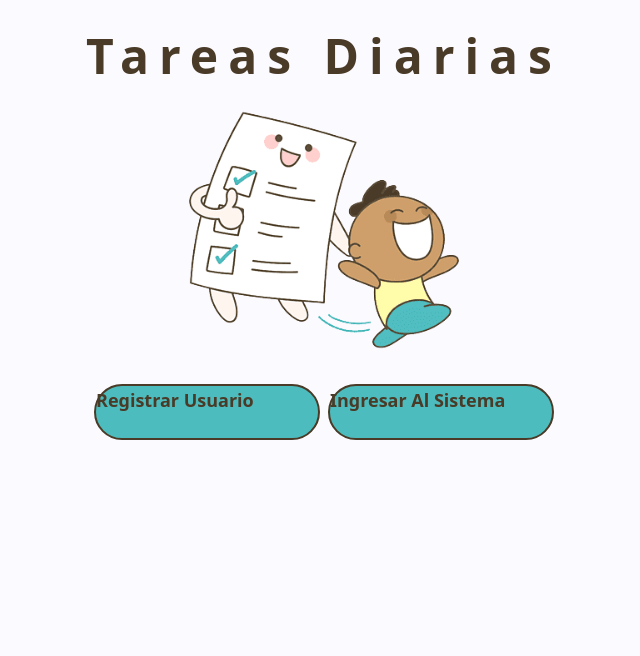
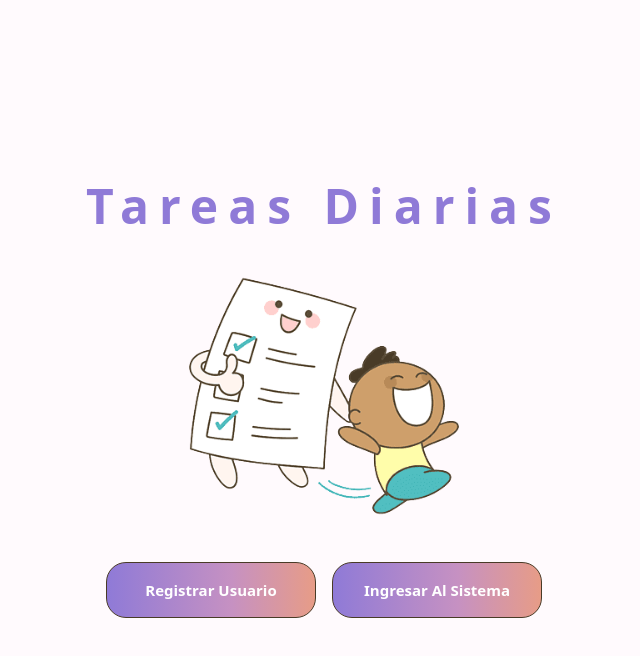
Before and after one commit to caslero/Sion, a plain HTML site: page index.html in a window 1280 px wide. Shown: the whole page, without its empty margins (316-956 px from the left). Drawn offline with nearby package versions, Linux system fonts and the light colour scheme.

Commit message:
Mejoramos el diseño del index

```diff
--- a/css/index.css
+++ b/css/index.css
@@ -1,6 +1,6 @@
 
 body {
-    background-color: #fbfaff;
+    background-color: #fffafd;
     margin:0px;
     padding:0px;
     border:0px;
@@ -456,7 +456,33 @@ body {
     align-items: center;
 }
 
+.btn-index {
+    display: flex;
+    align-items: center;
+    justify-content: center;
+    color: #edd4f6;
+    font-size: 15px;
+    border: 1px solid #493b27;
+    width: 170px;
+    height: 40px;
+    border-radius: 20px;
+    background: #ebd6de;
+    background: linear-gradient(to left, #e79c87 0%, #c691c2 40%, #8f7ad7 100%);
+    font-weight: 400;
+    transition: all;
+    transition-duration: 400ms;
+}
+.btn-index:hover {
+    background-color: white;
+    color: #493b27;
+    border: 2px solid #8f7ad7;
+    font-weight: 400;
+    width: 170px;
+    height: 40px;
+    transition: all;
+    transition-duration: 400ms;
 
+}
 
 
 }
--- a/index.html
+++ b/index.html
@@ -10,14 +10,25 @@
 </head>
 <body>
 
-    <div class="md:max-w-[700px] seccion-principal sesionActiva container mx-auto lg:px-28 flex flex-col items-center">
-        <h1 class="mt-8 text-[#493b27] text-3xl md:text-5xl tracking-[10px] font-[700]">Tareas Diarias</h1>
-        <img src="img/tareas.png" alt="">
-        <div class="px-2 flex justify-between items-center space-x-2 w-full h-16">
-            <a href="usuarios.html" class="text-[#493b27] text-lg font-[600] border-[2px] border-[#493b27] w-[50%] h-14 rounded-[30px] bg-[#4dbcbe] hover:bg-[#493b27] hover:text-[#4dbcbe] hover:border-2 hover:border-[#4dbcbe] registrarUsuario">Registrar Usuario</a>
-            <a href="login.html" class="text-[#493b27] text-lg font-[600] border-[2px] border-[#493b27] w-[50%] h-14 rounded-[30px] bg-[#4dbcbe] hover:bg-[#493b27] hover:text-[#4dbcbe] hover:border-2 hover:border-[#4dbcbe] loginUsuario">Ingresar Al Sistema</a>
+    <section class=" w-screen min-h-[100vh] container mx-auto xl:px-28 px-4 flex items-center justify-center">
+        <div class="space-y-4  flex flex-col items-center w-full max-w-[700px]">
+            <h1 class="w-full text-[#8f7ad7] text-4xl text-center sm:text-5xl tracking-[6px] sm:tracking-[10px] font-[700]">Tareas Diarias</h1>
+            <img src="img/tareas.png" alt="">
+
+
+            <div class="w-full flex justify-center mb-4 space-x-4">
+                <a href="usuarios.html" class="btn-index w-[210px] font-semibold h-14 text-md hover:w-[300px] text-white hover:h-14 hover:border-2 hover:border-blue-200">Registrar Usuario</a>
+                <a href="login.html"    class="btn-index w-[210px] font-semibold h-14 text-md hover:w-[300px] text-white hover:h-14 hover:border-2 hover:border-blue-200">Ingresar Al Sistema</a>
+            </div>
+
+
+
+            <!-- <div class="px-2 flex justify-between items-center space-x-2 w-full h-16">
+                <a href="usuarios.html" class="text-[#493b27] text-lg font-[600] border-[2px] border-[#493b27] w-[50%] h-14 rounded-[30px] bg-[#4dbcbe] hover:bg-[#493b27] hover:text-[#4dbcbe] hover:border-2 hover:border-[#4dbcbe] registrarUsuario">Registrar Usuario</a>
+                <a href="login.html" class="text-[#493b27] text-lg font-[600] border-[2px] border-[#493b27] w-[50%] h-14 rounded-[30px] bg-[#4dbcbe] hover:bg-[#493b27] hover:text-[#4dbcbe] hover:border-2 hover:border-[#4dbcbe] loginUsuario">Ingresar Al Sistema</a>
+            </div> -->
         </div>
-    </div>
+    </section>
 
 
 
```
